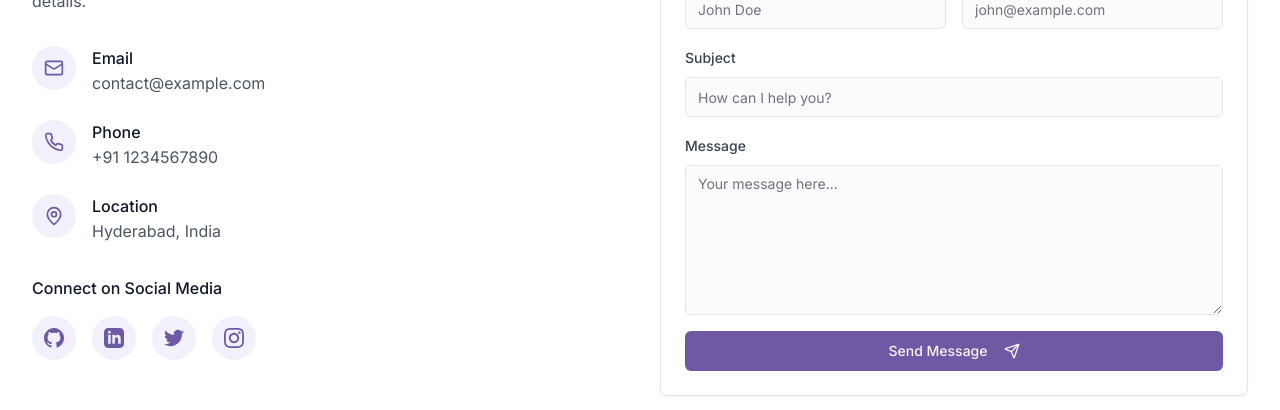
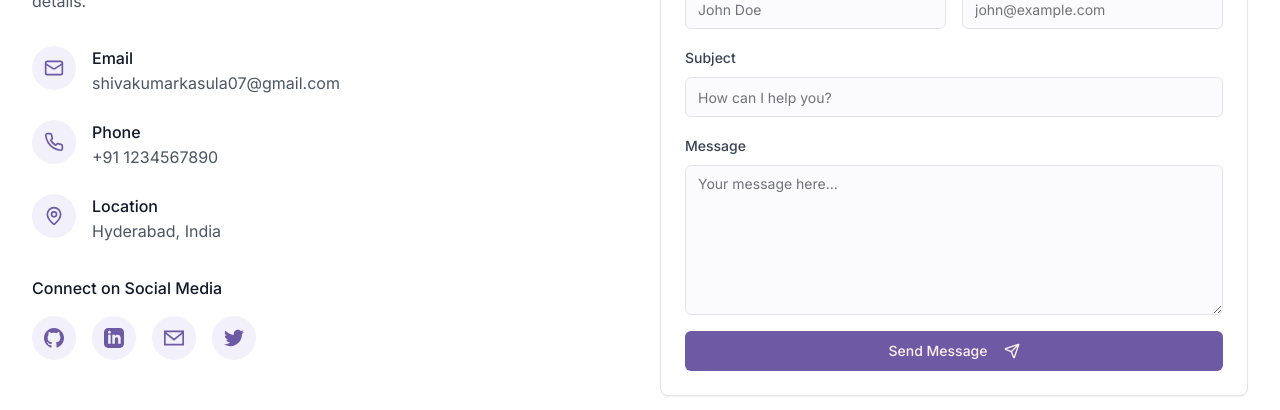
Before and after one commit to K-Shivakumar07/shiva-kumar-portfolio-site, a React (Vite) app: page / in a window 1280 px wide. Shown: the part 5336-5746 px from the top of the page. Built offline with nearby package versions, Linux system fonts and the light colour scheme.

Commit message:
Update contact information
Update GitHub, LinkedIn, and email links in the contact section and footer.

```diff
--- a/src/components/ContactSection.tsx
+++ b/src/components/ContactSection.tsx
@@ -26,7 +26,7 @@ const ContactSection = () => {
                 </div>
                 <div>
                   <h4 className="font-medium text-gray-900">Email</h4>
-                  <p className="text-gray-600">contact@example.com</p>
+                  <p className="text-gray-600">shivakumarkasula07@gmail.com</p>
                 </div>
               </div>
 
@@ -55,8 +55,10 @@ const ContactSection = () => {
               <h4 className="font-medium text-gray-900 mb-4">Connect on Social Media</h4>
               <div className="flex space-x-4">
                 <a
-                  href="#"
+                  href="https://github.com/K-Shivakumar07"
                   className="bg-tech-softGray p-3 rounded-full text-tech-purple hover:bg-tech-purple hover:text-white transition-colors"
+                  target="_blank"
+                  rel="noopener noreferrer"
                   aria-label="GitHub"
                 >
                   <svg xmlns="http://www.w3.org/2000/svg" width="20" height="20" fill="currentColor" viewBox="0 0 24 24">
@@ -64,12 +66,23 @@ const ContactSection = () => {
                   </svg>
                 </a>
                 <a
-                  href="#"
+                  href="https://linkedin.com/in/kasula-shiva-kumar"
                   className="bg-tech-softGray p-3 rounded-full text-tech-purple hover:bg-tech-purple hover:text-white transition-colors"
+                  target="_blank"
+                  rel="noopener noreferrer"
                   aria-label="LinkedIn"
                 >
                   <svg xmlns="http://www.w3.org/2000/svg" width="20" height="20" fill="currentColor" viewBox="0 0 24 24">
                     <path d="M19 0h-14c-2.761 0-5 2.239-5 5v14c0 2.761 2.239 5 5 5h14c2.762 0 5-2.239 5-5v-14c0-2.761-2.238-5-5-5zm-11 19h-3v-11h3v11zm-1.5-12.268c-.966 0-1.75-.79-1.75-1.764s.784-1.764 1.75-1.764 1.75.79 1.75 1.764-.783 1.764-1.75 1.764zm13.5 12.268h-3v-5.604c0-3.368-4-3.113-4 0v5.604h-3v-11h3v1.765c1.396-2.586 7-2.777 7 2.476v6.759z"/>
+                  </svg>
+                </a>
+                <a
+                  href="mailto:shivakumarkasula07@gmail.com"
+                  className="bg-tech-softGray p-3 rounded-full text-tech-purple hover:bg-tech-purple hover:text-white transition-colors"
+                  aria-label="Email"
+                >
+                  <svg xmlns="http://www.w3.org/2000/svg" width="20" height="20" fill="currentColor" viewBox="0 0 24 24">
+                    <path d="M0 3v18h24v-18h-24zm21.518 2l-9.518 7.713-9.518-7.713h19.036zm-19.518 14v-11.817l10 8.104 10-8.104v11.817h-20z"/>
                   </svg>
                 </a>
                 <a
@@ -79,15 +92,6 @@ const ContactSection = () => {
                 >
                   <svg xmlns="http://www.w3.org/2000/svg" width="20" height="20" fill="currentColor" viewBox="0 0 24 24">
                     <path d="M24 4.557c-.883.392-1.832.656-2.828.775 1.017-.609 1.798-1.574 2.165-2.724-.951.564-2.005.974-3.127 1.195-.897-.957-2.178-1.555-3.594-1.555-3.179 0-5.515 2.966-4.797 6.045-4.091-.205-7.719-2.165-10.148-5.144-1.29 2.213-.669 5.108 1.523 6.574-.806-.026-1.566-.247-2.229-.616-.054 2.281 1.581 4.415 3.949 4.89-.693.188-1.452.232-2.224.084.626 1.956 2.444 3.379 4.6 3.419-2.07 1.623-4.678 2.348-7.29 2.04 2.179 1.397 4.768 2.212 7.548 2.212 9.142 0 14.307-7.721 13.995-14.646.962-.695 1.797-1.562 2.457-2.549z"/>
-                  </svg>
-                </a>
-                <a
-                  href="#"
-                  className="bg-tech-softGray p-3 rounded-full text-tech-purple hover:bg-tech-purple hover:text-white transition-colors"
-                  aria-label="Instagram"
-                >
-                  <svg xmlns="http://www.w3.org/2000/svg" width="20" height="20" fill="currentColor" viewBox="0 0 24 24">
-                    <path d="M12 2.163c3.204 0 3.584.012 4.85.07 3.252.148 4.771 1.691 4.919 4.919.058 1.265.069 1.645.069 4.849 0 3.205-.012 3.584-.069 4.849-.149 3.225-1.664 4.771-4.919 4.919-1.266.058-1.644.07-4.85.07-3.204 0-3.584-.012-4.849-.07-3.26-.149-4.771-1.699-4.919-4.92-.058-1.265-.07-1.644-.07-4.849 0-3.204.013-3.583.07-4.849.149-3.227 1.664-4.771 4.919-4.919 1.266-.057 1.645-.069 4.849-.069zm0-2.163c-3.259 0-3.667.014-4.947.072-4.358.2-6.78 2.618-6.98 6.98-.059 1.281-.073 1.689-.073 4.948 0 3.259.014 3.668.072 4.948.2 4.358 2.618 6.78 6.98 6.98 1.281.058 1.689.072 4.948.072 3.259 0 3.668-.014 4.948-.072 4.354-.2 6.782-2.618 6.979-6.98.059-1.28.073-1.689.073-4.948 0-3.259-.014-3.667-.072-4.947-.196-4.354-2.617-6.78-6.979-6.98-1.281-.059-1.69-.073-4.949-.073zm0 5.838c-3.403 0-6.162 2.759-6.162 6.162s2.759 6.163 6.162 6.163 6.162-2.759 6.162-6.163c0-3.403-2.759-6.162-6.162-6.162zm0 10.162c-2.209 0-4-1.79-4-4 0-2.209 1.791-4 4-4s4 1.791 4 4c0 2.21-1.791 4-4 4zm6.406-11.845c-.796 0-1.441.645-1.441 1.44s.645 1.44 1.441 1.44c.795 0 1.439-.645 1.439-1.44s-.644-1.44-1.439-1.44z"/>
                   </svg>
                 </a>
               </div>
--- a/src/components/Footer.tsx
+++ b/src/components/Footer.tsx
@@ -41,8 +41,10 @@ const Footer = () => {
             <h4 className="text-lg font-semibold mb-4">Connect</h4>
             <div className="flex space-x-4">
               <a
-                href="#"
+                href="https://github.com/K-Shivakumar07"
                 className="text-gray-300 hover:text-white transition-colors"
+                target="_blank"
+                rel="noopener noreferrer"
                 aria-label="GitHub"
               >
                 <svg xmlns="http://www.w3.org/2000/svg" width="20" height="20" fill="currentColor" viewBox="0 0 24 24">
@@ -50,8 +52,10 @@ const Footer = () => {
                 </svg>
               </a>
               <a
-                href="#"
+                href="https://linkedin.com/in/kasula-shiva-kumar"
                 className="text-gray-300 hover:text-white transition-colors"
+                target="_blank"
+                rel="noopener noreferrer"
                 aria-label="LinkedIn"
               >
                 <svg xmlns="http://www.w3.org/2000/svg" width="20" height="20" fill="currentColor" viewBox="0 0 24 24">
@@ -59,7 +63,7 @@ const Footer = () => {
                 </svg>
               </a>
               <a
-                href="mailto:contact@example.com"
+                href="mailto:shivakumarkasula07@gmail.com"
                 className="text-gray-300 hover:text-white transition-colors"
                 aria-label="Email"
               >
```
